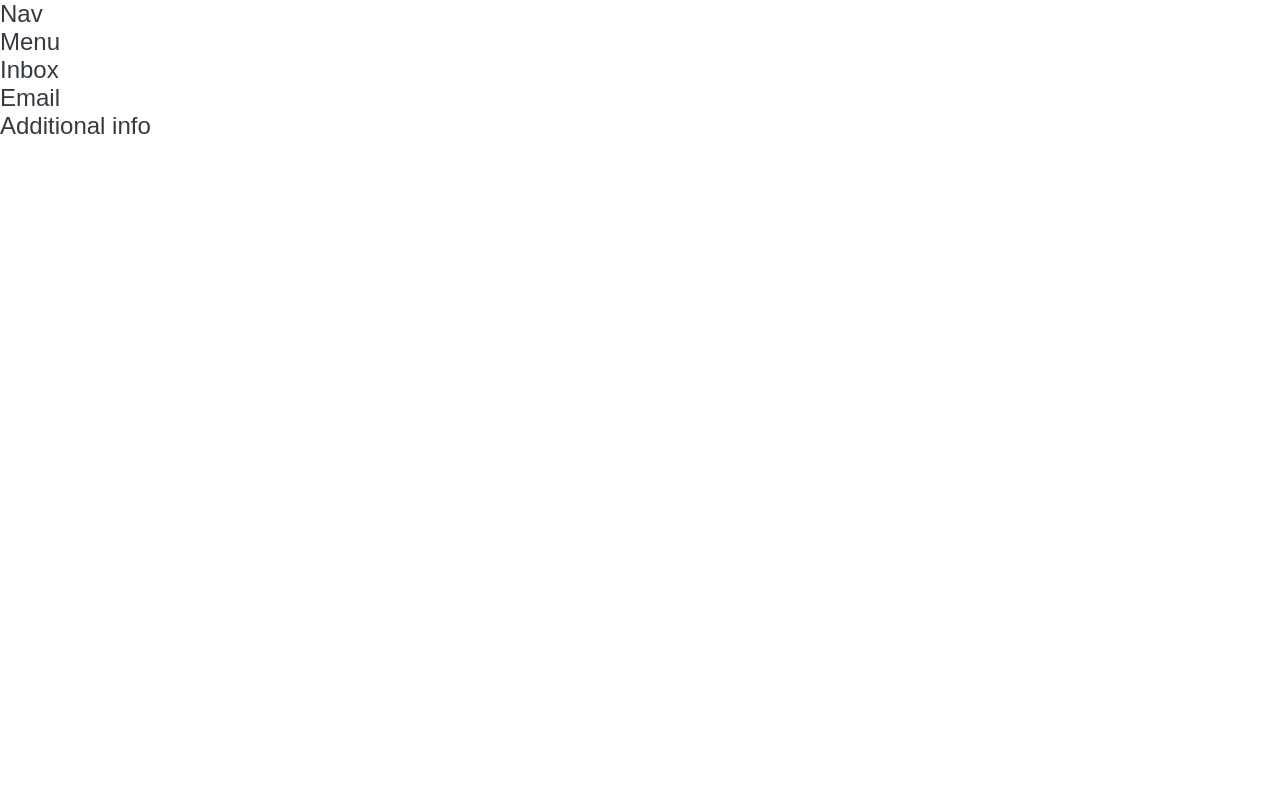
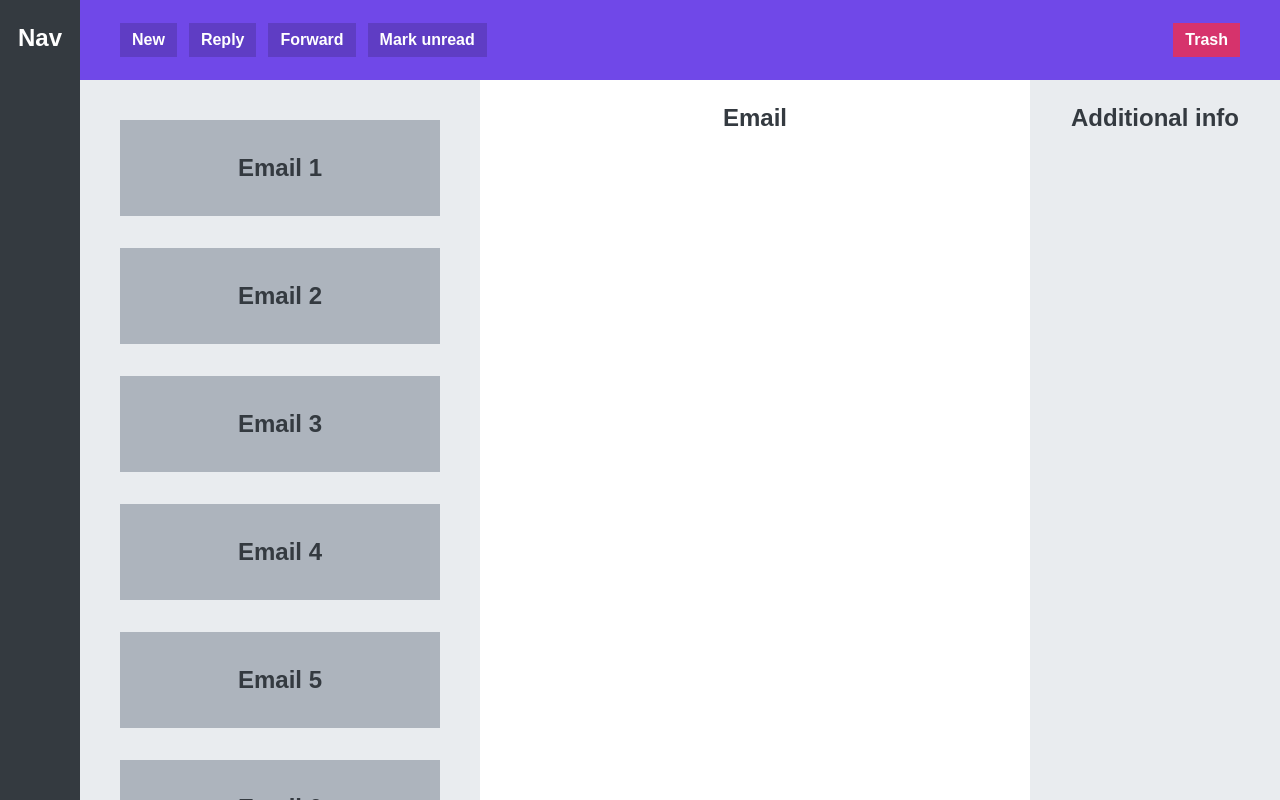
Before and after one commit to LiliGhaznavi/css-practice, a plain HTML site: page 06-app-layout/index.html in a window 1280 px wide. Drawn offline with Linux system fonts and the light colour scheme.

Commit message:
feat(06-app-layout): Create the app layout

```diff
--- a/06-app-layout/index.html
+++ b/06-app-layout/index.html
@@ -8,8 +8,25 @@
   </head>
   <body>
     <nav>Nav</nav>
-    <menu>Menu</menu>
-    <section>Inbox</section>
+    <menu>
+      <button>New</button>
+      <button>Reply</button>
+      <button>Forward</button>
+      <button>Mark unread</button>
+      <button class="trash">Trash</button>
+    </menu>
+    <section>
+      <div class="email">Email 1</div>
+      <div class="email">Email 2</div>
+      <div class="email">Email 3</div>
+      <div class="email">Email 4</div>
+      <div class="email">Email 5</div>
+      <div class="email">Email 6</div>
+      <div class="email">Email 7</div>
+      <div class="email">Email 8</div>
+      <div class="email">Email 9</div>
+      <div class="email">Email 10</div>
+    </section>
     <main>Email</main>
     <aside>Additional info</aside>
   </body>
--- a/06-app-layout/styles.css
+++ b/06-app-layout/styles.css
@@ -16,4 +16,74 @@
   font-family: sans-serif;
   color: #343a40;
   font-size: 24px;
+  height: 100vh;
+  text-align: center;
+  font-weight: bold;
+
+  display: grid;
+  grid-template-columns: 80px 400px 1fr 250px;
+  grid-template-rows: 80px 1fr;
 }
+
+nav,
+section,
+main,
+aside {
+  padding-top: 24px;
+}
+
+nav {
+  background-color: #343a40;
+  color: #fff;
+  grid-row: 1 / -1;
+}
+
+menu {
+  background-color: #7048e8;
+  grid-column: 2 / -1;
+
+  display: flex;
+  align-items: center;
+  gap: 12px;
+  padding: 0 40px;
+}
+
+button {
+  display: inline-block;
+  font-size: 16px;
+  font-weight: bold;
+  background-color: #5f3dc4;
+  border: none;
+  cursor: pointer;
+  color: #fff;
+  padding: 8px 12px;
+}
+
+button:last-child {
+  background-color: #d6336c;
+  margin-left: auto;
+}
+
+section {
+  background-color: #e9ecef;
+  padding: 40px;
+  overflow: scroll;
+
+  display: flex;
+  flex-direction: column;
+  gap: 32px;
+}
+
+.email {
+  background-color: #adb4bd;
+  height: 96px;
+
+  display: flex;
+  justify-content: center;
+  align-items: center;
+  flex-shrink: 0;
+}
+
+aside {
+  background-color: #e9ecef;
+}
```
Also changed, not shown: 06-app-layout/result-1.png (added), 06-app-layout/result-2.png (added).
